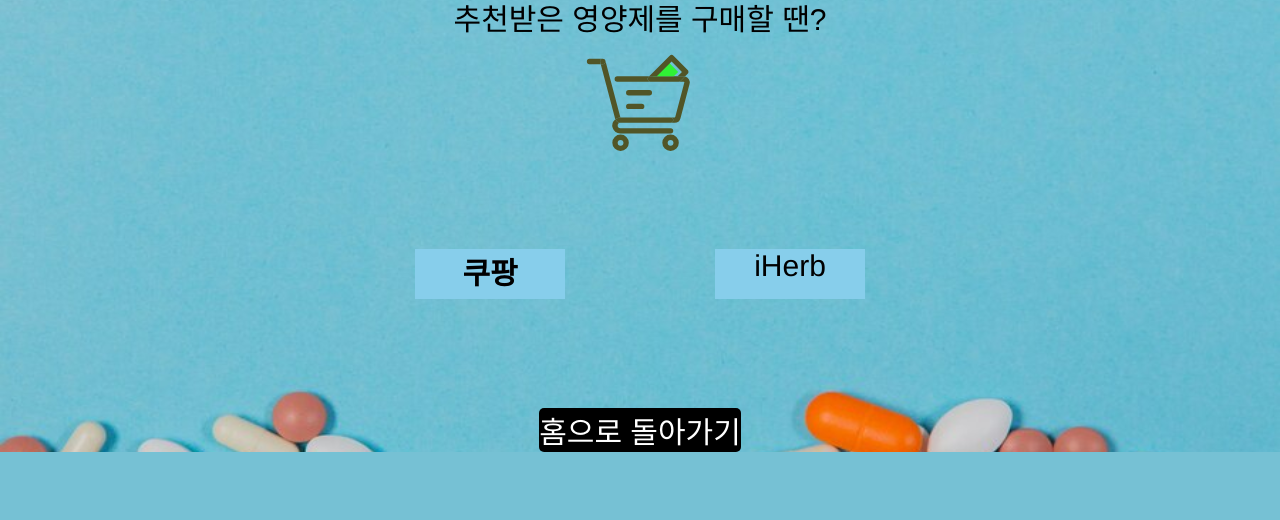
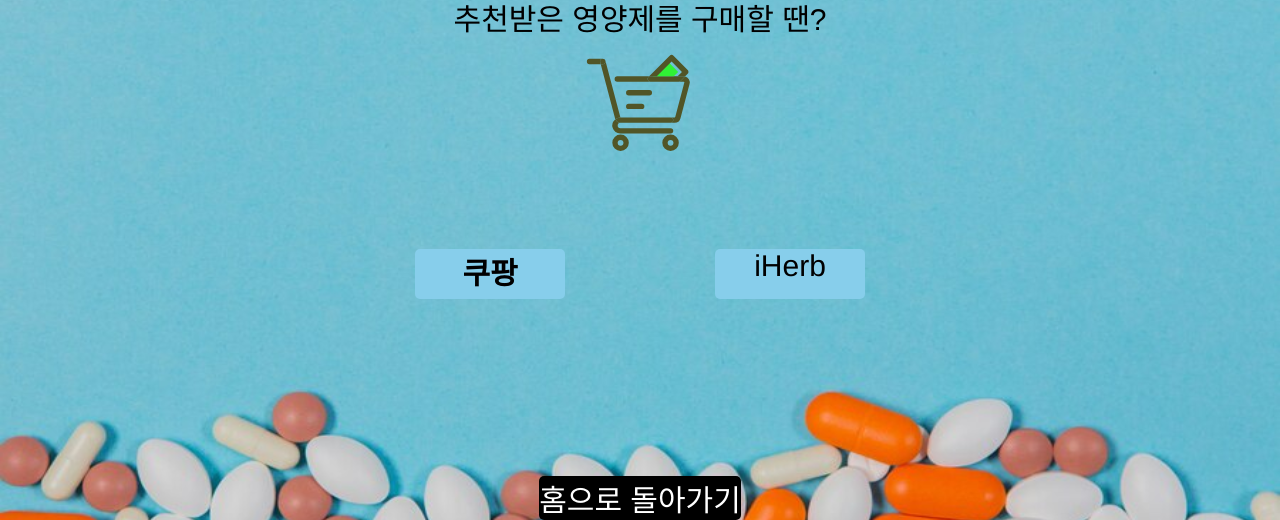
Before and after one commit to snsthqhr/opensauce, a Django app: template templates/pynuts/diagnosis_result.html in a window 1280 px wide. Shown: the part 959-1479 px from the top of the page. Before the commit the page ends 1411 px from the top, so only its background shows below. Run offline with Django 3.2, Linux system fonts and the light colour scheme; the template is opened without the code that fills it: most values are stand-ins (such as "Sample title", 1, 10 or a date in 2020); grey boxes marked "Sample" are stand-in pictures.

Commit message:
Feat: 결과페이지 줄간격 조절, hompagestyle.css 버튼에 테두리 변경

```diff
--- a/static/css/homepagestyle.css
+++ b/static/css/homepagestyle.css
@@ -132,6 +132,7 @@ width:150px;
 height:50px;
 background:skyblue;
 margin:auto;
+border-radius: 5px;
 color:white;
   }
 
--- a/templates/pynuts/diagnosis_result.html
+++ b/templates/pynuts/diagnosis_result.html
@@ -126,6 +126,9 @@
 
 
 <br>
+<br>
+
+<br>
 
     <button type="button" style="font-size: 30px" class="return_home_page_button" onclick="location.href='/pynuts/'">홈으로 돌아가기</button >
 
```
